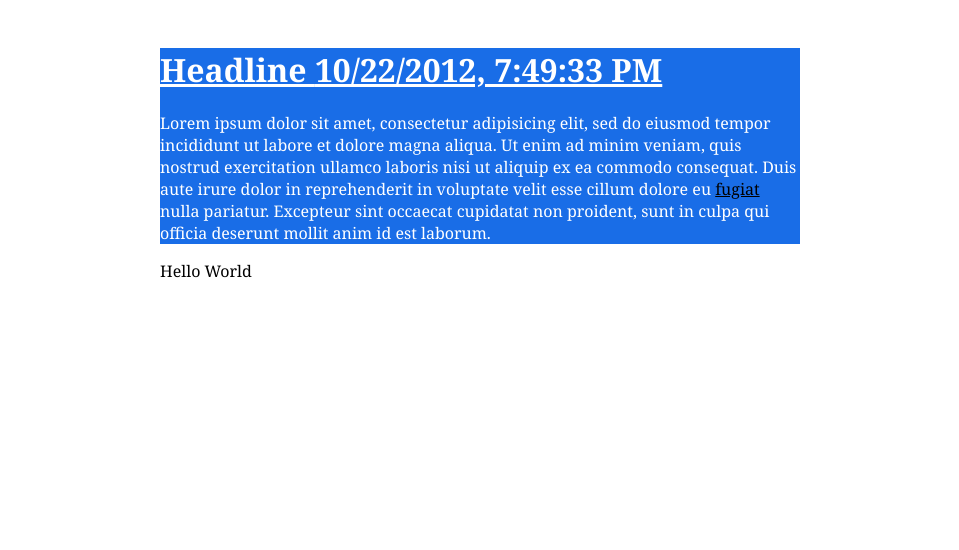
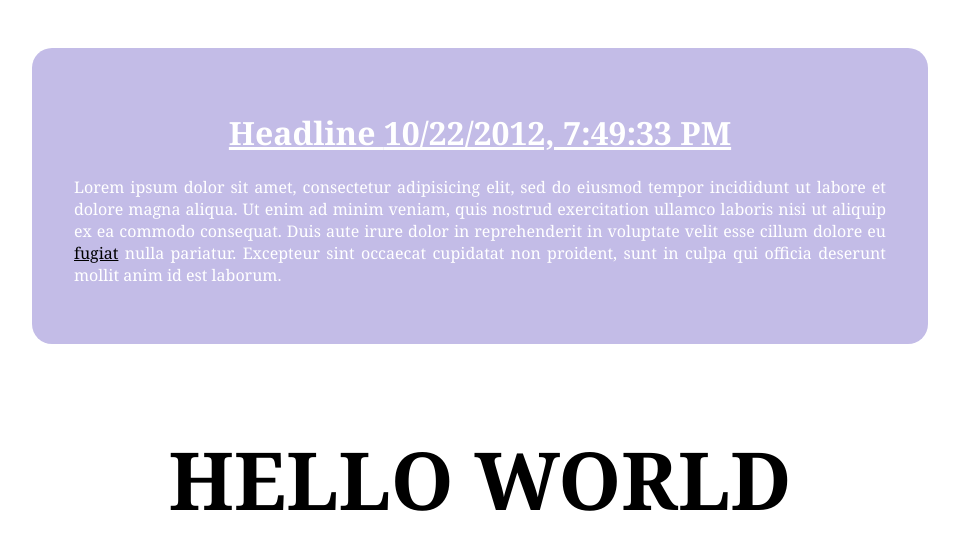
Before and after one commit to motrton/html-starters-kit, a plain HTML site: page index.html in a window 1280 px wide. Shown: the whole page, without its empty margins (160-1119 px from the left). Drawn offline with Linux system fonts and the light colour scheme.

Commit message:
added a bit of style

```diff
--- a/assets/style.css
+++ b/assets/style.css
@@ -1,6 +1,6 @@
 body {
 
-    width: 50%;
+    width: 70%;
     font-family: Georgia, serif;
     margin:auto;
     margin-top: 3.0em;
@@ -16,10 +16,25 @@ a:hover{
 
 h1{
     text-decoration : underline;
+    text-align: center;
 
 }
 #first_div_with_ID{
-
-    background-color: #196de7;
+    padding: 42px;
+    background-color: #c3bce7;
     color: white;
+         -moz-border-radius: 20px;
+    -webkit-border-radius: 20px;
+    -khtml-border-radius: 20px;
+    border-radius: 20px;
+    text-align: justify;
 }
+/*
+This div will be filled by jquery
+*/
+#second_div_with_ID{
+text-align: center;
+font-size: 5em;
+text-transform: uppercase;
+font-weight: 900;
+}
```
